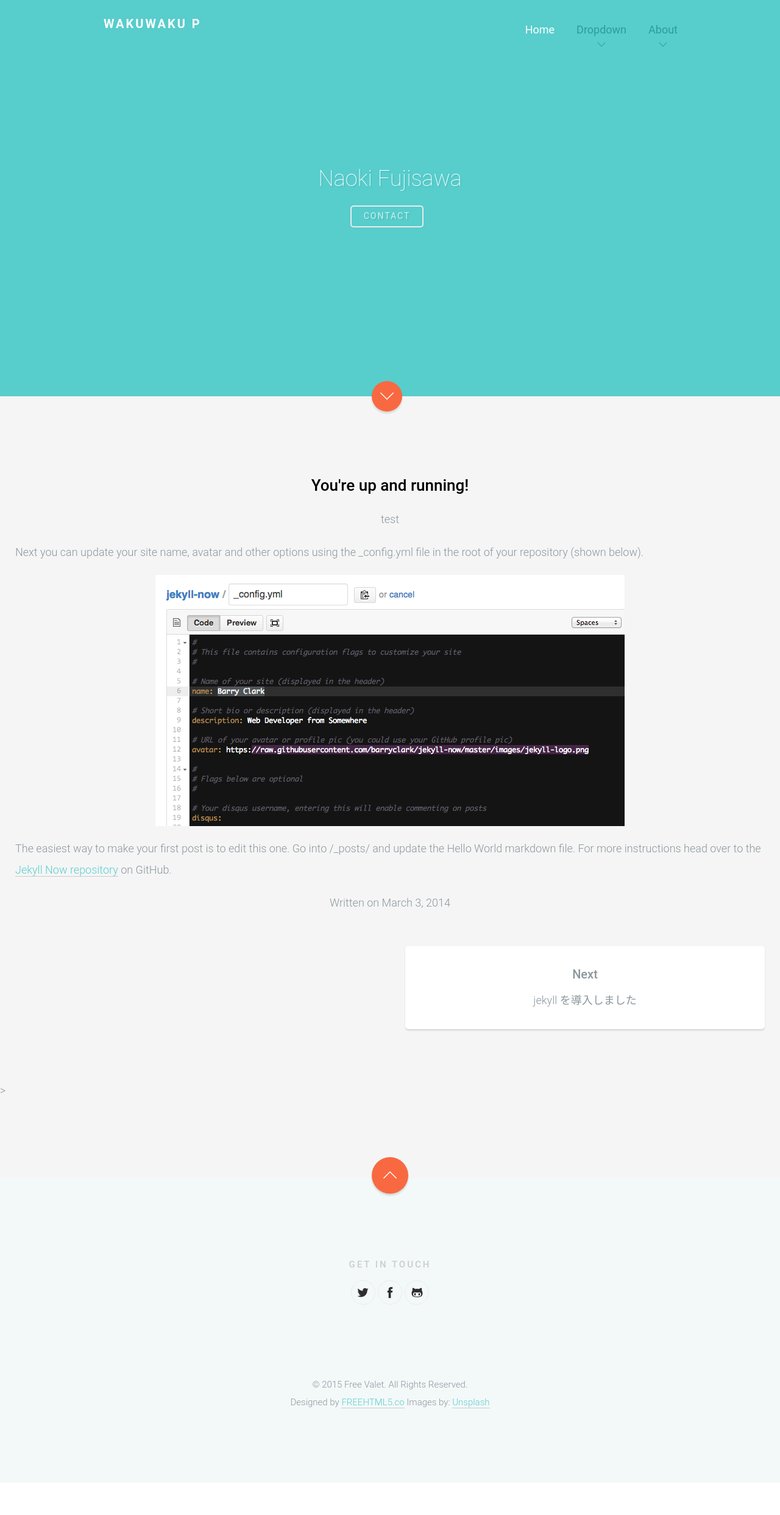
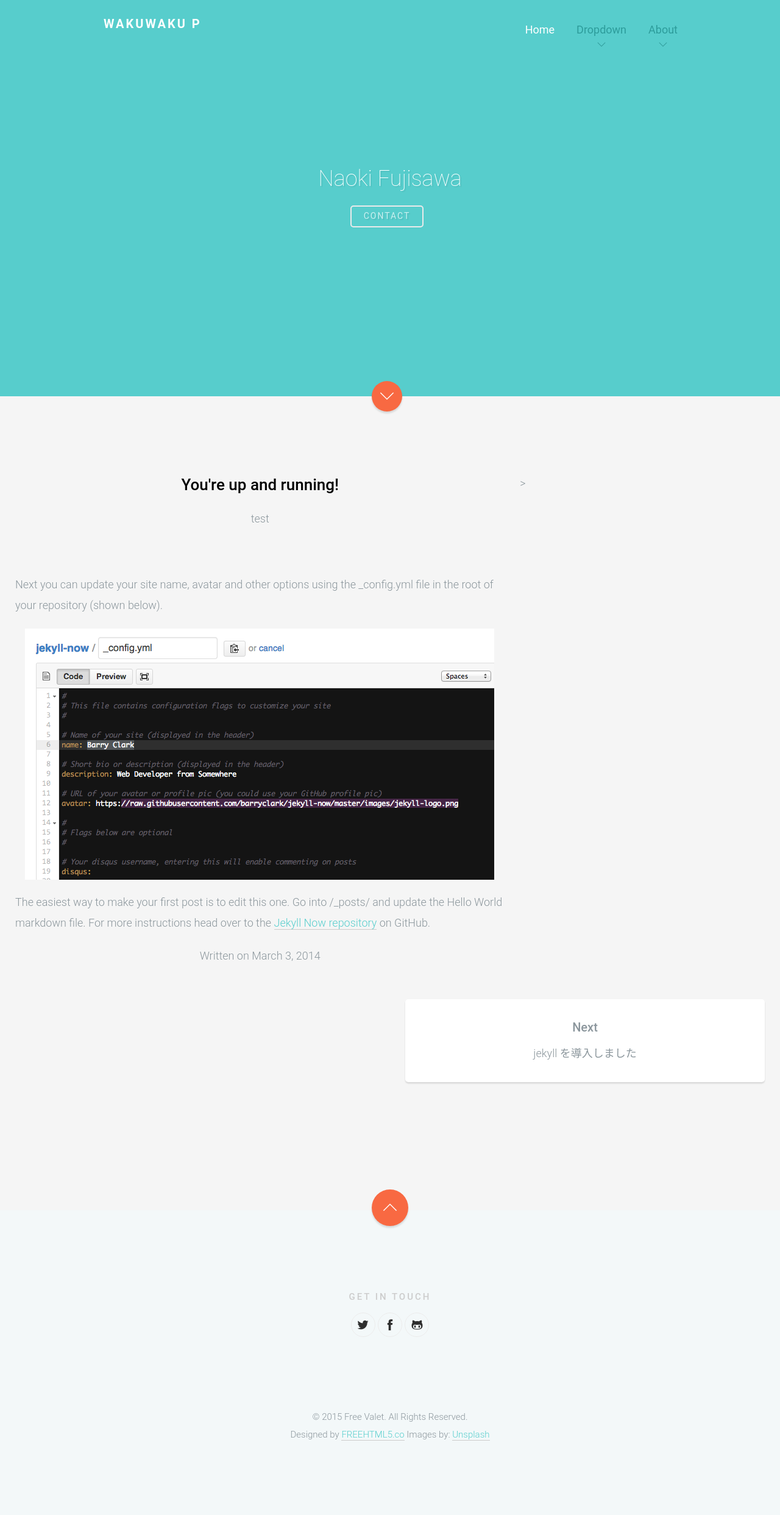
Before and after one commit to WakuwakuP/wakuwakup.github.io, a Jekyll site: the page built from _posts/2014-3-3-Hello-World.md, in a window 1280 px wide. Shown: the whole page at 61% size. Built offline with Jekyll 4.4.1, drawn with Linux system fonts in a browser that asks for light colours; before the commit the page ends 2432 px from its top, so only the background shows below that.

Commit message:
Revert "no message"
This reverts commit ac5fbbfa841d13ef2b33fa7f49b4747b3283c023.

```diff
--- a/_layouts/post.html
+++ b/_layouts/post.html
@@ -6,18 +6,15 @@
   <div class="fh5co-cards">
     <div class="container-fluid">
       <div class="row animate-box">
-        <div class="col-lg-2 col-md-2 col-sm-0"></div>
-        <div class"col-lg-8 col-md-8 col-sm-12">
-          <div class="col-md-12 sheading text-center">
+        <div class="col-md-8 heading text-center">
           <h2>{{ page.title }}</h2>
           <p>{{ page.category }}</p>
         </div>
-          <div class="col-md-12 animate-box fadeInUp animated">
+        <div class="col-md-8 animate-box fadeInUp animated">
           {{ content }}
         </div>
-          <div class="col-md-12 heading text-center">
+        <div class="col-md-8 heading text-center">
           Written on {{ page.date | date: "%B %e, %Y" }}
-          </div>
         </div>
         <div>
           <div class="col-lg-6 col-md-6 col-sm-12 heading text-center">
```
Lines whose indentation alone changed are shown as unchanged.
